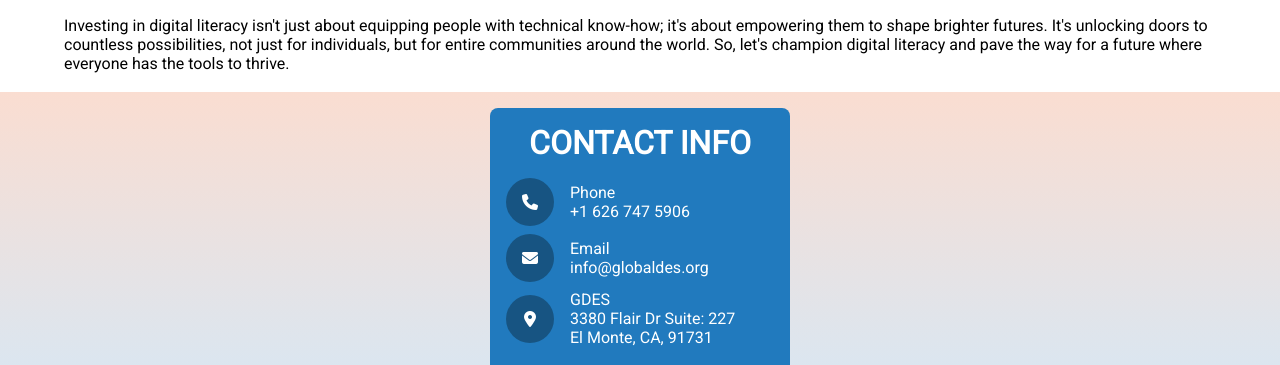
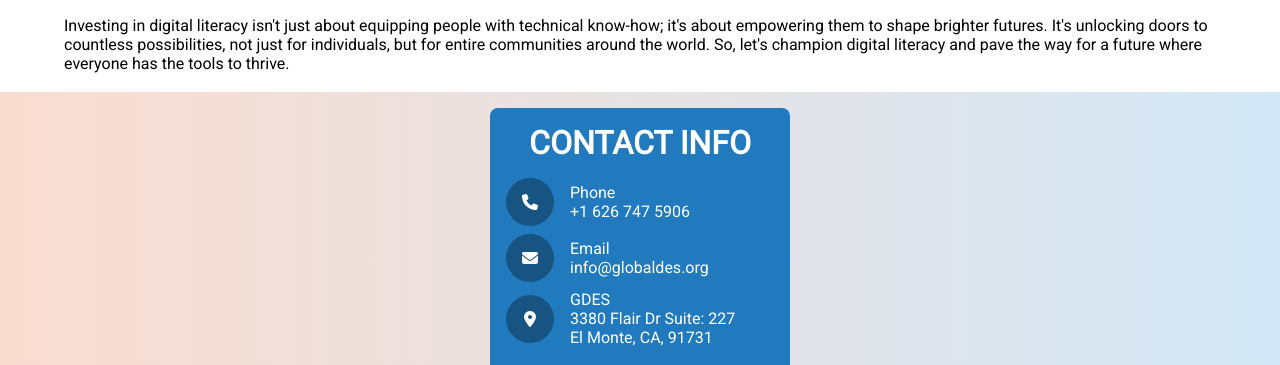
Before and after one commit to adhikarisandil32/Global-Connection-and-Networking-Society, a website: page index.html in a window 1280 px wide. Shown: the part 2533-2898 px from the top of the page. Drawn offline with nearby package versions, Linux system fonts and the light colour scheme.

Commit message:
contact-section

```diff
--- a/src/_contacts_section.scss
+++ b/src/_contacts_section.scss
@@ -7,6 +7,10 @@ $blue-darker: #175482;
 .contact-section {
   background-image: linear-gradient(to bottom, $orange-lighter, $blue-lighter);
   padding: 1rem 0;
+
+  @include responsive.lg {
+    background-image: linear-gradient(to right, $orange-lighter, $blue-lighter);
+  }
 
   .contact-address {
     background-color: $blue;
```
Also changed, not shown: dest/style.css.
